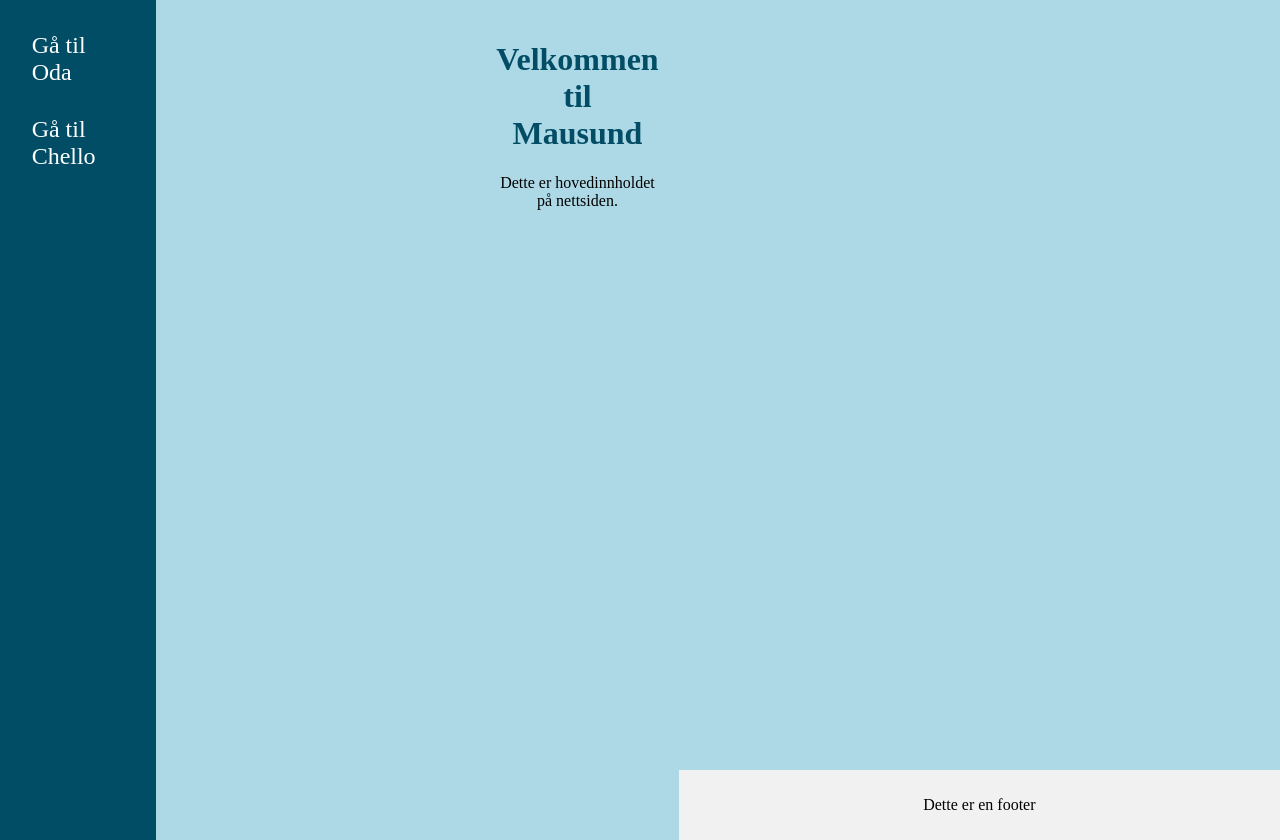
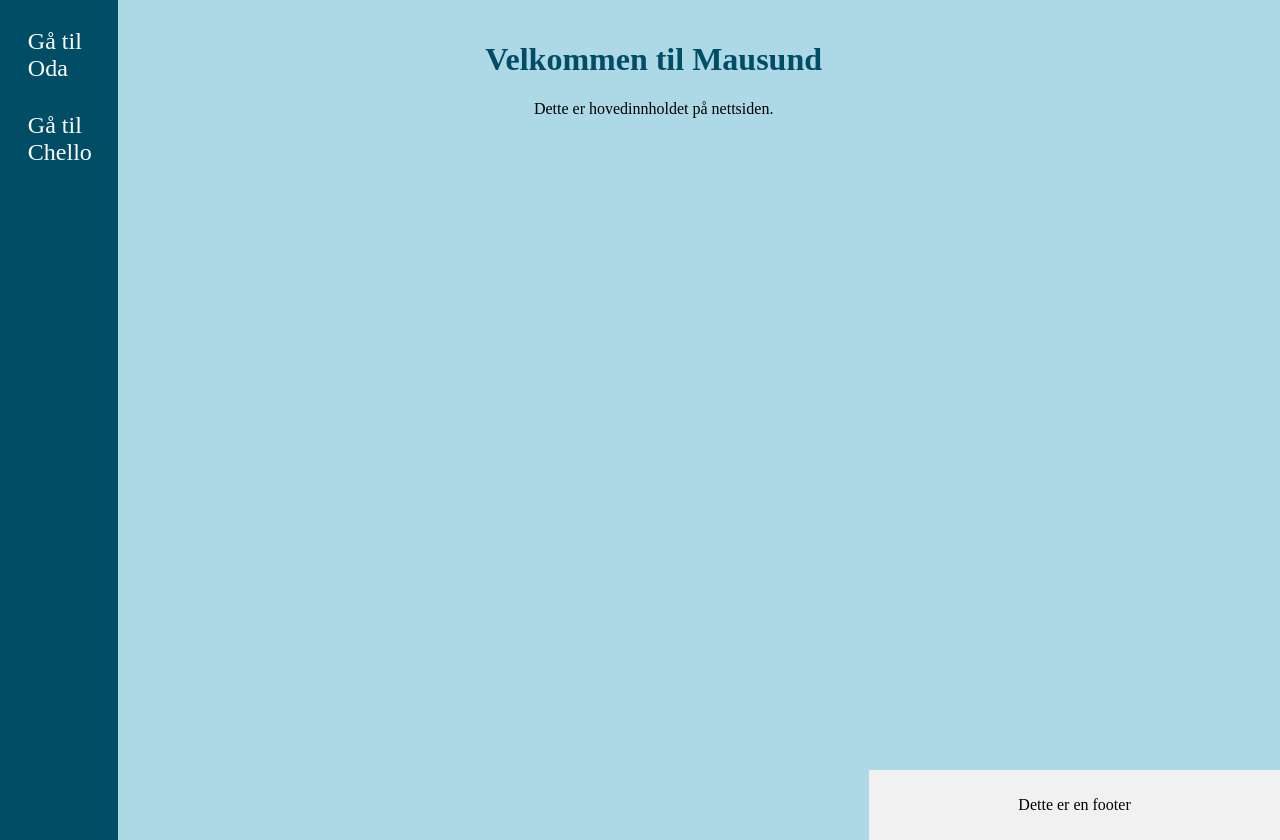
Before and after one commit to odabre/Gruppe11, a Flask app: page / in a window 1280 px wide. Run offline with Flask 3, Linux system fonts and the light colour scheme.

Commit message:
teksten er nå på samme linje

```diff
--- a/static/main_style.css
+++ b/static/main_style.css
@@ -8,6 +8,8 @@
 .content {
     margin-left: 25%; /* Hindrer at innholdet overlapper sidebaren */
     padding: 20px;
+    white-space: normal; /* Tillater vanlig tekstbryting */
+    width: 100%; /* Sørg for at containeren har full bredde */
     text-align: center;
 }
 
```
